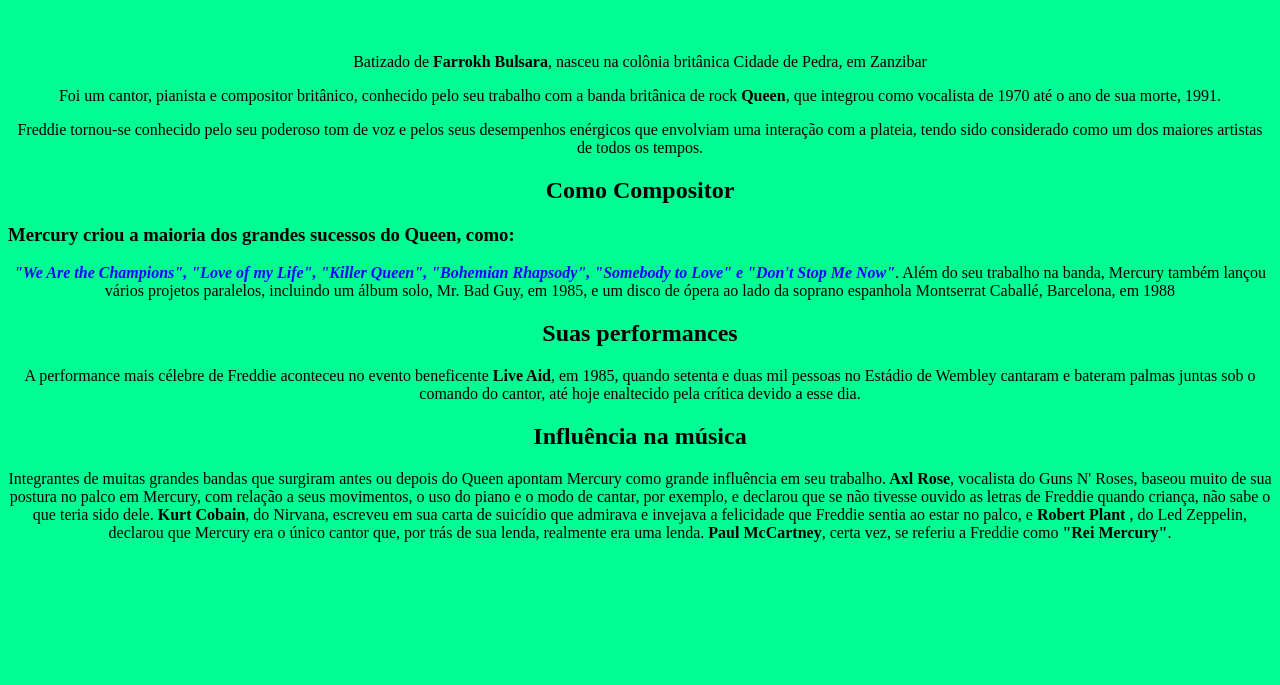
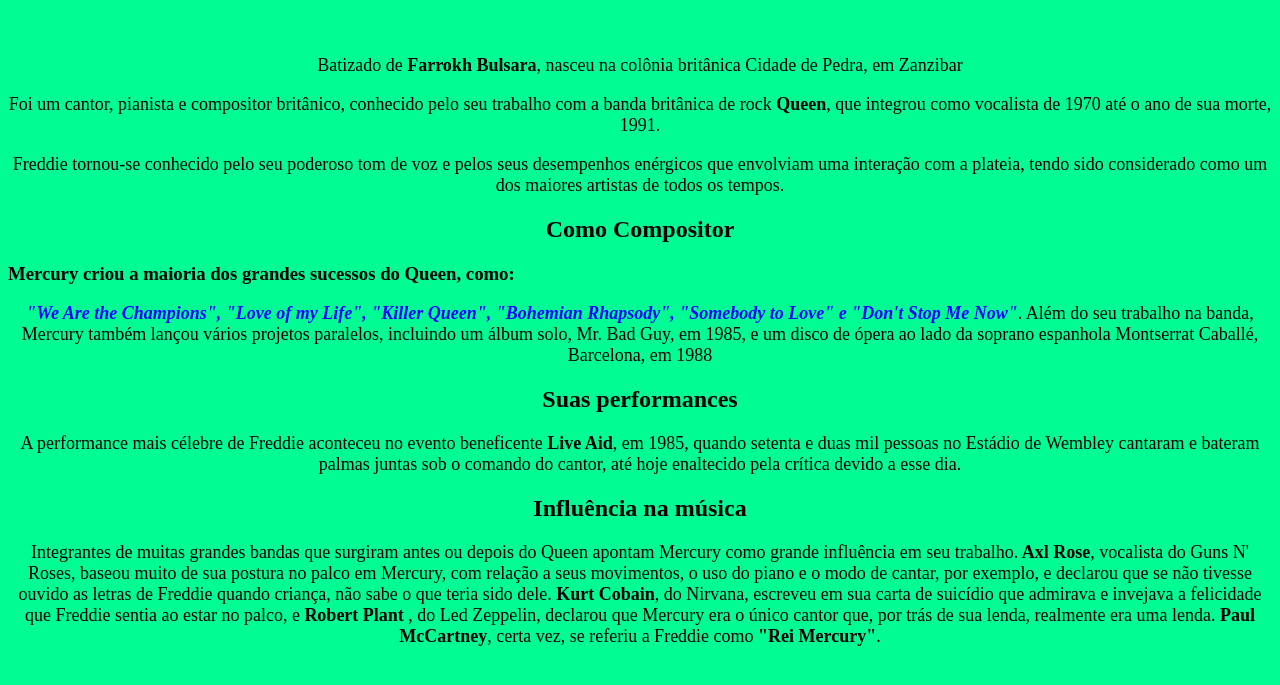
Before and after one commit to LeonardoFH/MinhaPagina, a plain HTML site: page index.html in a window 1280 px wide. Shown: the part 87-772 px from the top of the page. Drawn offline with Linux system fonts and the light colour scheme.

Commit message:
jasfnfjkas

```diff
--- a/style.css
+++ b/style.css
@@ -19,5 +19,5 @@ em strong {
 }
 
 p {
-    font-size: 15;
+    font-size: large;
 }
```
